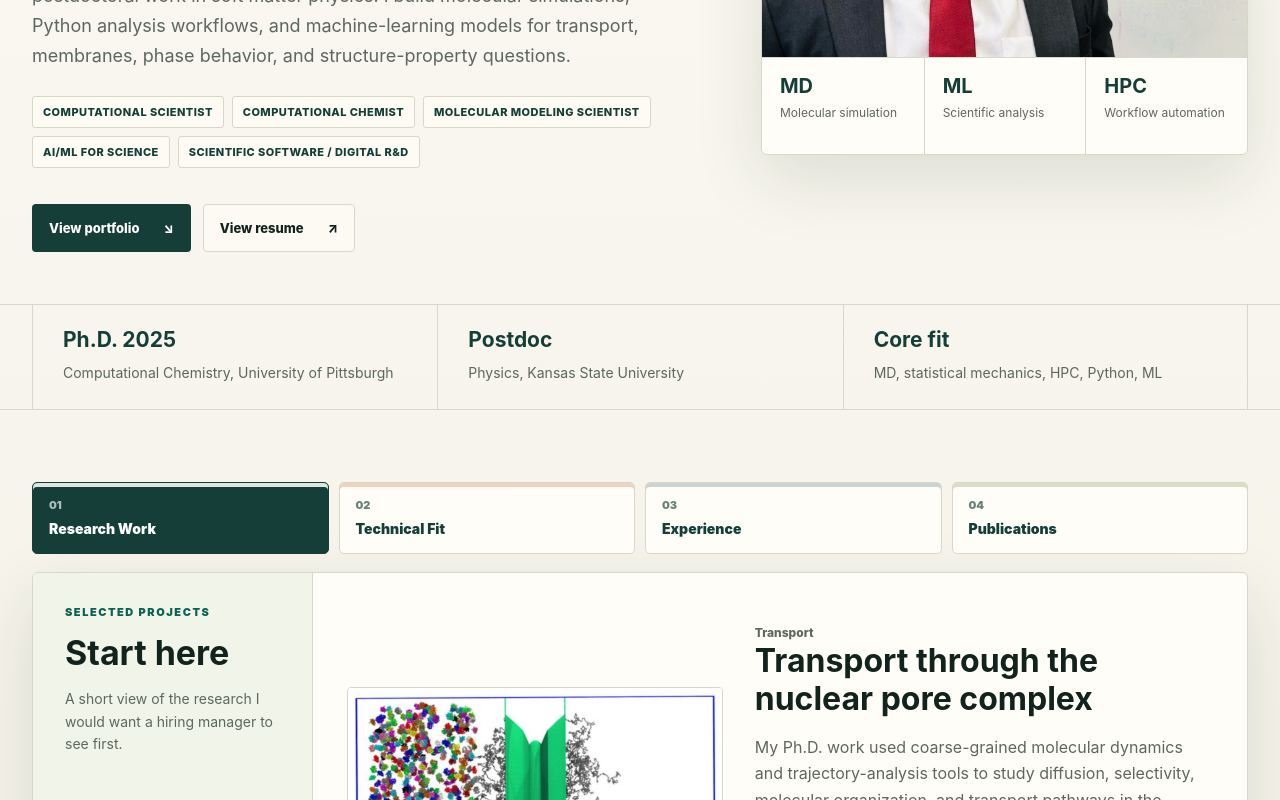
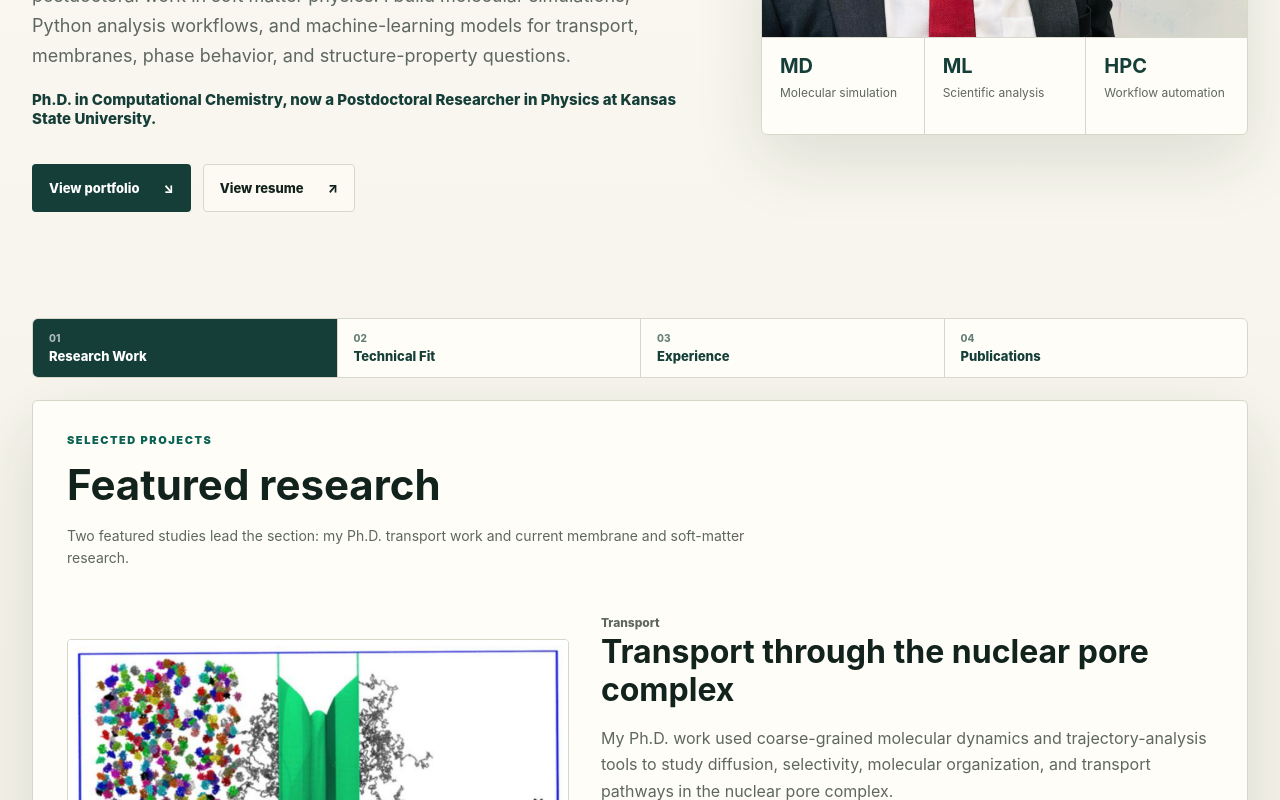
Before and after one commit to skg43/skg43.github.io, a React (Vite) app: page / in a window 1280 px wide. Shown: the part 540-1340 px from the top of the page. Built offline with nearby package versions, Linux system fonts and the light colour scheme.

Commit message:
Redesign portfolio section layout

```diff
--- a/src/App.tsx
+++ b/src/App.tsx
@@ -135,20 +135,12 @@ const toolGroups = [
   ["MPI", "Slurm", "HTCondor", "Linux"],
 ];
 
-const roleTargets = [
-  "Computational scientist",
-  "Computational chemist",
-  "Molecular modeling scientist",
-  "AI/ML for science",
-  "Scientific software / digital R&D",
-];
-
 const sections: { key: SectionKey; label: string; eyebrow: string; summary: string }[] = [
   {
     key: "work",
     label: "Research Work",
     eyebrow: "Selected projects",
-    summary: "A short view of the research I would want a hiring manager to see first.",
+    summary: "Two featured studies lead the section: my Ph.D. transport work and current membrane and soft-matter research.",
   },
   {
     key: "capabilities",
@@ -208,9 +200,7 @@ export default function Home() {
             simulations, Python analysis workflows, and machine-learning models for
             transport, membranes, phase behavior, and structure-property questions.
           </p>
-          <div className="role-tags" aria-label="Target roles">
-            {roleTargets.map((role) => <span key={role}>{role}</span>)}
-          </div>
+          <p className="hero-note">Ph.D. in Computational Chemistry, now a Postdoctoral Researcher in Physics at Kansas State University.</p>
           <div className="hero-actions">
             <button className="button button-primary" type="button" onClick={() => setActiveSection("work")}>View portfolio <span>↘</span></button>
             <a className="button button-secondary" href="./Sanjeev_Gautam_Resume.pdf" target="_blank" rel="noreferrer">View resume <span>↗</span></a>
@@ -224,21 +214,6 @@ export default function Home() {
             <span><strong>HPC</strong>Workflow automation</span>
           </div>
         </aside>
-      </section>
-
-      <section className="proof-strip" aria-label="Background highlights">
-        <article>
-          <strong>Ph.D. 2025</strong>
-          <span>Computational Chemistry, University of Pittsburgh</span>
-        </article>
-        <article>
-          <strong>Postdoc</strong>
-          <span>Physics, Kansas State University</span>
-        </article>
-        <article>
-          <strong>Core fit</strong>
-          <span>MD, statistical mechanics, HPC, Python, ML</span>
-        </article>
       </section>
 
       <section className="portfolio-shell" aria-label="Portfolio sections">
@@ -261,11 +236,11 @@ export default function Home() {
         </div>
 
         <div className="portfolio-board">
-          <aside className="board-intro">
+          <div className="board-intro">
             <p className="eyebrow">{activeMeta.eyebrow}</p>
-            <h2>{activeSection === "work" ? "Start here" : activeMeta.label}</h2>
+            <h2>{activeSection === "work" ? "Featured research" : activeMeta.label}</h2>
             <p>{activeMeta.summary}</p>
-          </aside>
+          </div>
 
           <div
             aria-labelledby={`${activeSection}-tab`}
--- a/src/styles.css
+++ b/src/styles.css
@@ -123,23 +123,12 @@ h1 {
   font-size: 18px;
   line-height: 1.68;
 }
-.role-tags {
-  display: flex;
-  flex-wrap: wrap;
-  gap: 8px;
+.hero-note {
   max-width: 760px;
-  margin-top: 24px;
-}
-.role-tags span {
-  border: 1px solid var(--line);
-  border-radius: 3px;
-  background: rgba(255, 253, 247, .78);
+  margin: 18px 0 0;
   color: var(--olive-dark);
-  padding: 8px 10px;
-  font-size: 11px;
-  font-weight: 850;
-  letter-spacing: .04em;
-  text-transform: uppercase;
+  font-size: 15px;
+  font-weight: 760;
 }
 .hero-actions {
   display: flex;
@@ -200,38 +189,10 @@ h1 {
   margin-bottom: 9px;
 }
 
-.proof-strip {
-  display: grid;
-  grid-template-columns: repeat(3, 1fr);
-  max-width: 1360px;
-  margin: 0 auto;
-  padding: 0 32px;
-  border-block: 1px solid var(--line);
-}
-.proof-strip article {
-  min-height: 104px;
-  padding: 24px 30px;
-  border-left: 1px solid var(--line);
-}
-.proof-strip article:last-child { border-right: 1px solid var(--line); }
-.proof-strip strong {
-  display: block;
-  color: var(--olive-dark);
-  font-size: 21px;
-  line-height: 1;
-  margin-bottom: 12px;
-}
-.proof-strip span {
-  display: block;
-  color: var(--muted);
-  font-size: 14px;
-  line-height: 1.5;
-}
-
 .portfolio-shell {
   max-width: 1360px;
   margin: 0 auto;
-  padding: 72px 32px 88px;
+  padding: 54px 32px 88px;
 }
 .section-tabs {
   position: sticky;
@@ -239,44 +200,43 @@ h1 {
   z-index: 20;
   display: grid;
   grid-template-columns: repeat(4, 1fr);
-  gap: 10px;
-  margin-bottom: 18px;
+  gap: 0;
+  margin-bottom: 22px;
+  border: 1px solid var(--line);
+  border-radius: 6px;
+  overflow: hidden;
+  background: var(--surface);
 }
 .section-tabs button {
-  min-height: 72px;
-  border: 1px solid var(--line);
-  border-radius: 5px;
-  background: var(--surface);
+  min-height: 58px;
+  border: 0;
+  border-left: 1px solid var(--line);
+  border-radius: 0;
+  background: transparent;
   color: var(--olive-dark);
-  padding: 15px 16px;
+  padding: 12px 16px;
   text-align: left;
-  font-size: 14px;
-  font-weight: 900;
+  font-size: 13px;
+  font-weight: 850;
   cursor: pointer;
-  box-shadow: inset 0 4px 0 rgba(101, 116, 58, .2);
+  box-shadow: none;
 }
-.section-tabs button:nth-child(2) { box-shadow: inset 0 4px 0 rgba(187, 106, 60, .28); }
-.section-tabs button:nth-child(3) { box-shadow: inset 0 4px 0 rgba(48, 88, 109, .25); }
-.section-tabs button:nth-child(4) { box-shadow: inset 0 4px 0 rgba(154, 167, 106, .36); }
+.section-tabs button:first-child { border-left: 0; }
 .section-tabs button:hover,
 .section-tabs .tab-active {
   background: var(--olive-dark);
-  border-color: var(--olive-dark);
   color: white;
-  box-shadow: inset 0 4px 0 var(--moss);
+  box-shadow: none;
 }
 .section-tabs span {
   display: block;
-  margin-bottom: 8px;
+  margin-bottom: 4px;
   color: currentColor;
   opacity: .65;
-  font-size: 11px;
+  font-size: 10px;
 }
 
 .portfolio-board {
-  display: grid;
-  grid-template-columns: 280px minmax(0, 1fr);
-  gap: 0;
   min-height: 620px;
   background: var(--surface);
   border: 1px solid var(--line);
@@ -285,14 +245,14 @@ h1 {
   box-shadow: var(--shadow);
 }
 .board-intro {
-  padding: 32px;
-  background: #f1f4e9;
-  border-right: 1px solid var(--line);
+  max-width: 760px;
+  padding: 32px 34px 28px;
+  background: transparent;
 }
 .board-intro .eyebrow { margin-top: 0; }
 .board-intro h2 {
   margin: 0;
-  font-size: 34px;
+  font-size: 42px;
   line-height: 1.05;
   letter-spacing: 0;
 }
@@ -302,7 +262,7 @@ h1 {
   font-size: 14px;
   line-height: 1.6;
 }
-.board-panel { padding: 34px; }
+.board-panel { padding: 0 34px 34px; }
 
 .work-layout { display: grid; gap: 18px; }
 .featured-stack {
@@ -598,10 +558,8 @@ footer {
 
 @media (max-width: 1080px) {
   .hero,
-  .portfolio-board,
   .featured-case,
   .capability-layout { grid-template-columns: 1fr; }
-  .board-intro { border-right: 0; border-bottom: 1px solid var(--line); }
   .project-list { grid-template-columns: 1fr; }
 }
 
@@ -614,8 +572,7 @@ footer {
   .site-header nav { grid-column: 1 / -1; justify-content: flex-start; overflow-x: auto; }
   .hero { padding: 48px 20px; grid-template-columns: 1fr; }
   .hero-panel { max-width: 520px; }
-  .section-tabs,
-  .proof-strip { grid-template-columns: 1fr 1fr; }
+  .section-tabs { grid-template-columns: 1fr 1fr; }
   .portfolio-shell { padding: 42px 20px 64px; }
   .board-panel,
   .board-intro { padding: 24px; }
@@ -633,11 +590,7 @@ footer {
 @media (max-width: 520px) {
   h1 { font-size: 42px; }
   .hero-summary { font-size: 16px; }
-  .section-tabs,
-  .proof-strip { grid-template-columns: 1fr; }
-  .proof-strip { padding: 0 20px; }
-  .proof-strip article,
-  .proof-strip article:last-child { border-right: 1px solid var(--line); }
+  .section-tabs { grid-template-columns: 1fr; }
   .contact-actions { flex-direction: column; }
 }
 
```
